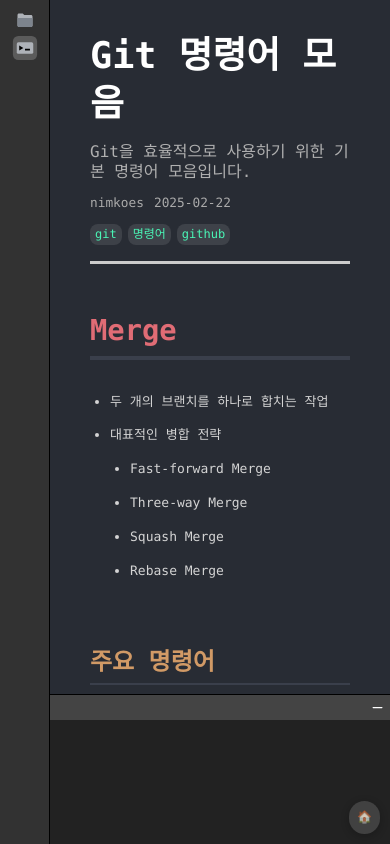
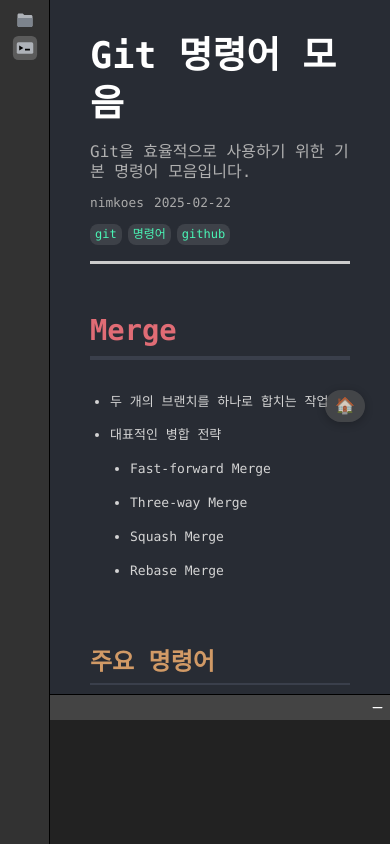
Before and after one commit to nimkoes/tech-blog, a Next.js app: page /tech-blog/post/0001250302-git in a window 390 px wide. Built offline with nearby package versions, Linux system fonts and the light colour scheme.

Commit message:
go to home 버튼 추가

```diff
--- a/src/components/GoToHome/GoToHome.module.scss
+++ b/src/components/GoToHome/GoToHome.module.scss
@@ -18,19 +18,27 @@
     background: rgba(255, 255, 255, 0.9);
     color: black;
   }
+}
 
-  /* ✅ 태블릿 */
-  @media screen and (max-width: 1024px) {
-    right: 15px;
-    bottom: 15px; /* ✅ 태블릿에서 버튼 위치 조정 */
-    font-size: 14px;
-  }
 
-  /* ✅ 모바일 */
-  @media screen and (max-width: 768px) {
-    right: 10px;
-    bottom: 10px; /* ✅ 모바일에서 버튼 위치 조정 */
-    font-size: 12px;
-    padding: 8px;
+////////////////////////////////////////////////////////////////////////////////
+// tablet
+////////////////////////////////////////////////////////////////////////////////
+@media screen and (max-width: 1024px) {
+  .goToHome {
+
+    &:hover {
+    }
   }
 }
+
+////////////////////////////////////////////////////////////////////////////////
+// mobile
+////////////////////////////////////////////////////////////////////////////////
+@media screen and (max-width: 768px) {
+  .goToHome {
+
+    &:hover {
+    }
+  }
+}
```
